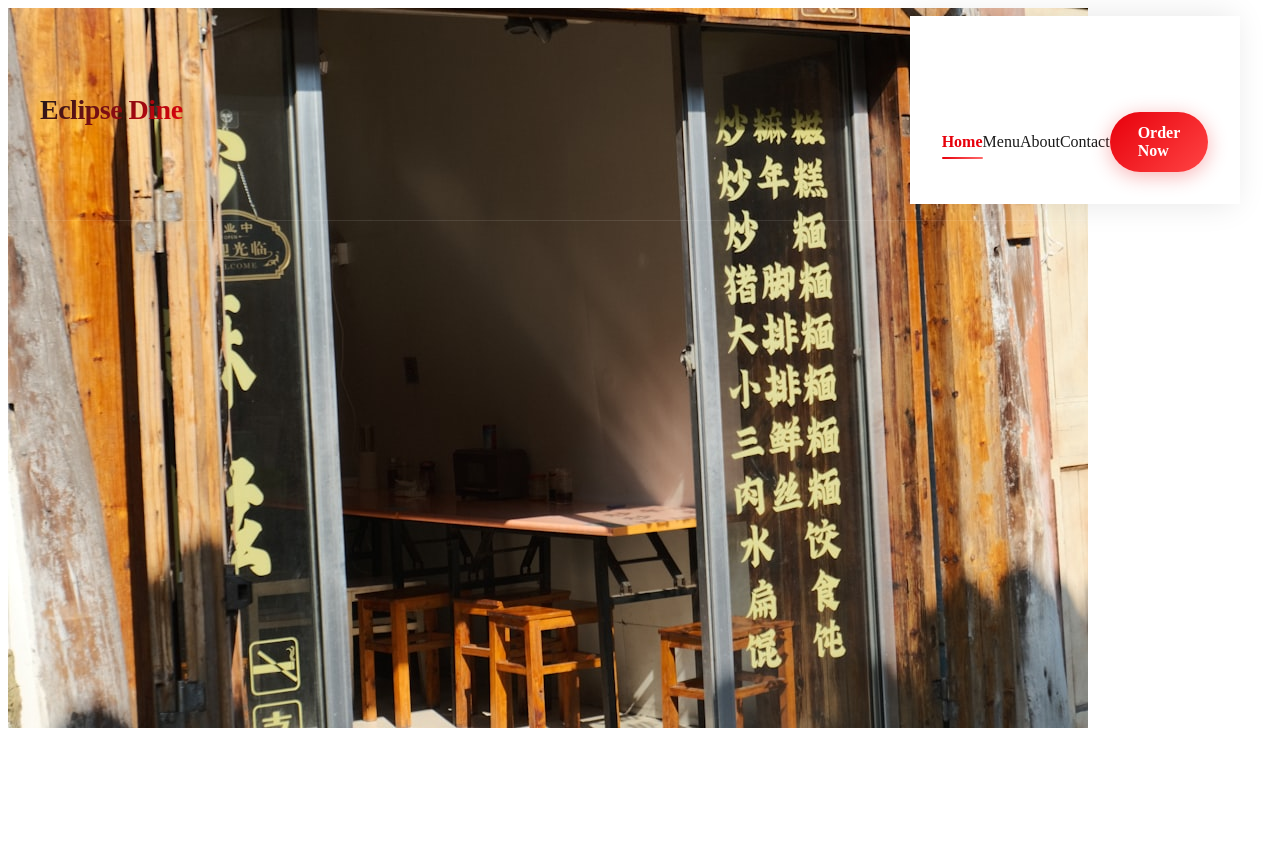
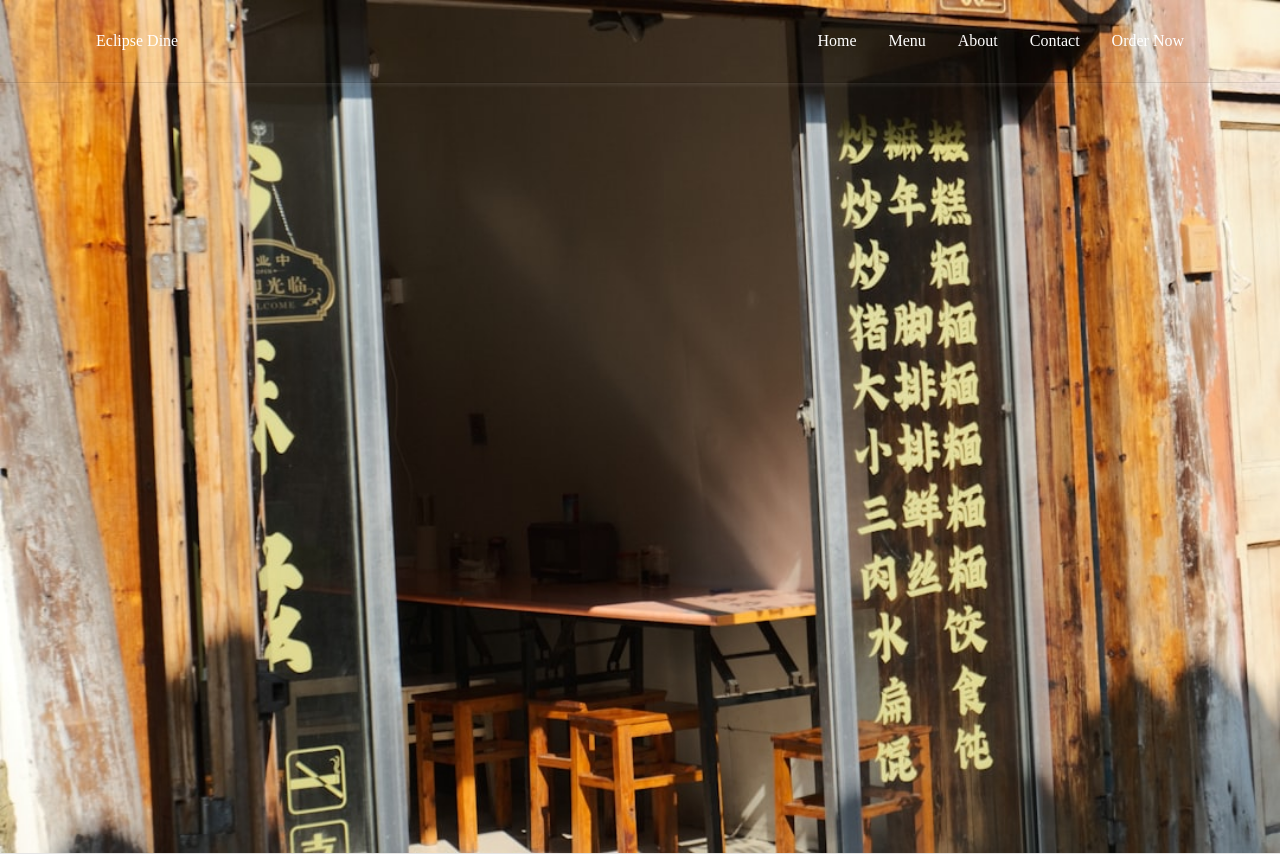
Before and after one commit to Mohammadhasan14/EclipseDine, a React (Vite) app: page / in a window 1280 px wide. Before the commit the page ends 800 px from the top, so only its background shows below. Built offline with nearby package versions, Linux system fonts and the light colour scheme.

Commit message:
changed the desing

```diff
--- a/src/App.tsx
+++ b/src/App.tsx
@@ -6,10 +6,11 @@ function App() {
   return (
     <div className="App">
       <div className="branding-section">
-        <img src="/images/bg-shop-img.jpeg" alt="" className="top-section-bg"/>
+        <img src="/images/bg-shop-img.jpeg" alt="" className="top-section-bg" />
         <Navbar />
-      </div>
-      <div className="content-section">
+        <div className="content-section">
+          <div className="title-badge"></div>
+        </div>
       </div>
     </div>
   )
--- a/src/components/Navbar.tsx
+++ b/src/components/Navbar.tsx
@@ -2,12 +2,10 @@ import { useEffect, useState } from "react";
 
 export default function Navbar() {
   const [scrolled, setScrolled] = useState(false);
-  const [activeLink, setActiveLink] = useState('Home');
-  const [isMobileMenuOpen, setIsMobileMenuOpen] = useState(false);
 
   useEffect(() => {
     const handleScroll = () => {
-      if (window.scrollY > 50) {
+      if (window.scrollY > 20) {
         setScrolled(true);
       } else {
         setScrolled(false);
@@ -18,65 +16,21 @@ export default function Navbar() {
     return () => {
       window.removeEventListener('scroll', handleScroll);
     };
+
   }, []);
 
-  const handleLinkClick = (linkName) => {
-    setActiveLink(linkName);
-    setIsMobileMenuOpen(false);
-  };
-
-  const handleOrderClick = () => {
-    console.log('Order now clicked!');
-    setIsMobileMenuOpen(false);
-  };
-
-  const toggleMobileMenu = () => {
-    setIsMobileMenuOpen(!isMobileMenuOpen);
-  };
-
   return (
-    <>
-      <div className={`navbar-parent ${scrolled ? 'navbar-scrolled' : ''}`}>
-        <div className="navbar-container">
-          <div className="navbar-brand">
-            <div className="navbar-brand-logo">
-              <div className="navbar-brand-name">Eclipse Dine</div>
-            </div>
-            <div className="navbar-mobile-toggle" onClick={toggleMobileMenu}>
-              <span></span>
-              <span></span>
-              <span></span>
-            </div>
-          </div>
-
-          <div className={`navbar-links ${isMobileMenuOpen ? 'navbar-links-open' : ''}`}>
-            {['Home', 'Menu', 'About', 'Contact'].map((link) => (
-              <div
-                key={link}
-                className={`navbar-link ${activeLink === link ? 'active' : ''}`}
-                onClick={() => handleLinkClick(link)}
-              >
-                {link}
-                <div className="navbar-link-underline"></div>
-              </div>
-            ))}
-            <div
-              className="navbar-order-btn"
-              onClick={handleOrderClick}
-            >
-              <span>Order Now</span>
-              <div className="btn-hover-effect"></div>
-            </div>
-          </div>
-        </div>
+    <div className={`navbar-parent ${scrolled ? 'navbar-scrolled' : ''}`}>
+      <div className="navbar-brand-logo">
+        <div className="navbar-brand-name">Eclipse Dine</div>
       </div>
-
-      {isMobileMenuOpen && (
-        <div
-          className="navbar-overlay"
-          onClick={() => setIsMobileMenuOpen(false)}
-        ></div>
-      )}
-    </>
-  );
+      <div className="navbar-links">
+        <div className="navbar-link">Home</div>
+        <div className="navbar-link">Menu</div>
+        <div className="navbar-link">About</div>
+        <div className="navbar-link">Contact</div>
+        <div className="navbar-order-btn">Order Now</div>
+      </div>
+    </div>
+  )
 }
--- a/src/index.css
+++ b/src/index.css
@@ -1,279 +1,78 @@
-html {
-  scroll-behavior: smooth;
+:root {
+    --primary-bg-color: #ffffff;
+    --secondary-bg-color: #e7000b;
+    --primary-text-color: #171717;
+    --secondary-text-color: #525252;
+    --transition: 0.5s ease;
 }
 
-:root {
-  --primary-text-color: #1a1a1a;
-  --secondary-bg-color: #e7000b;
-  --text-light: #666;
-  --bg-light: #f8f9fa;
-  --transition: all 0.3s cubic-bezier(0.4, 0, 0.2, 1);
+* {
+    margin: 0;
+    padding: 0;
+    box-sizing: border-box;
+}
+
+body {
+    background-color: var(--bg-color);
+    font-weight: ui-sans;
+}
+
+.branding-section {
+    position: relative;
+}
+
+.top-section-bg {
+    position: absolute;
+    object-fit: cover;
+    width: 100%;
+    z-index: -1;
+    border-bottom: 1px solid rgba(0, 0, 0, 0.1);
+    box-shadow: 0 2px 4px rgba(243, 242, 242, 0.1);
 }
 
 .navbar-parent {
     position: fixed;
     top: 0;
-  left: 0;
-  right: 0;
-  padding: 1rem 0;
+    width: 100%;
+    padding: 2rem 6rem;
+    display: flex;
+    justify-content: space-between;
+    align-items: center;
+    color: var(--primary-bg-color);
     background-color: transparent;
-  border-bottom: 1px solid rgba(255, 255, 255, 0.1);
-  transition: var(--transition);
-  z-index: 1000;
-  animation: slideDown 0.5s ease-out;
+    border-bottom: 1px solid rgba(0, 0, 0, 0.1);
+    transition: background-color 0.9s ease, backdrop-filter 0.9s ease;
+    backdrop-filter: none;
+    box-shadow: 0 2px 4px rgba(243, 242, 242, 0.1);
 }
 
 .navbar-parent.navbar-scrolled {
-  background-color: rgba(255, 255, 255, 0.98);
-  backdrop-filter: blur(20px) saturate(180%);
-  border-bottom-color: rgba(0, 0, 0, 0.08);
-  box-shadow: 0 4px 30px rgba(0, 0, 0, 0.1);
-  padding: 0.5rem 0;
+    background-color: var(--primary-bg-color);
+    backdrop-filter: blur(10px);
+    color: var(--primary-text-color);
 }
 
-.navbar-container {
-  max-width: 1200px;
-  margin: 0 auto;
-  padding: 0 2rem;
-  display: flex;
-  justify-content: space-between;
-  align-items: center;
-}
-
-.navbar-brand {
-  display: flex;
-  align-items: center;
-  justify-content: space-between;
-  width: 100%;
-}
-
-.navbar-brand-name {
-  font-size: 1.75rem;
-  font-weight: 800;
-  color: var(--primary-text-color);
-  letter-spacing: -0.5px;
-  background: linear-gradient(135deg, var(--primary-text-color), var(--secondary-bg-color));
-  -webkit-background-clip: text;
-  -webkit-text-fill-color: transparent;
-  background-clip: text;
-}
-
-.navbar-mobile-toggle {
-  display: none;
-  flex-direction: column;
-  cursor: pointer;
-  padding: 0.5rem;
-  gap: 4px;
-}
-
-.navbar-mobile-toggle span {
-  width: 25px;
-  height: 3px;
-  background-color: var(--primary-text-color);
+.navbar-link:hover {
+    color: var(--secondary-bg-color);
     transition: var(--transition);
-  transform-origin: center;
 }
 
 .navbar-links {
     display: flex;
     align-items: center;
-  gap: 2.5rem;
-  transition: var(--transition);
+    gap: 2rem;
+    font-size: 16px;
+    font-weight: 400;
 }
 
-.navbar-link {
-  position: relative;
-  font-weight: 500;
-  color: var(--primary-text-color);
-  transition: var(--transition);
-  cursor: pointer;
-  padding: 0.5rem 0;
-  font-size: 1rem;
+a {
+    text-decoration: none;
+    color: inherit;
 }
 
-.navbar-link:hover {
-  color: var(--secondary-bg-color);
-  transform: translateY(-1px);
+.content-section{
+
 }
-
-.navbar-link-underline {
-  position: absolute;
-  bottom: 0;
-  left: 0;
-  width: 0;
-  height: 2px;
-  background: linear-gradient(90deg, var(--secondary-bg-color), #ff6b6b);
-  transition: var(--transition);
-  border-radius: 2px;
+.title-badge {
+    background-color: var(--secondary-bg-color);
 }
-
-.navbar-link:hover .navbar-link-underline {
-  width: 100%;
-}
-
-.navbar-link.active {
-  color: var(--secondary-bg-color);
-  font-weight: 600;
-}
-
-.navbar-link.active .navbar-link-underline {
-  width: 100%;
-}
-
-.navbar-order-btn {
-  position: relative;
-  background: linear-gradient(135deg, var(--secondary-bg-color), #ff4444);
-  color: white;
-  padding: 0.75rem 1.75rem;
-  border-radius: 50px;
-  font-weight: 600;
-  cursor: pointer;
-  transition: var(--transition);
-  border: none;
-  box-shadow: 0 4px 20px rgba(231, 0, 11, 0.3);
-  overflow: hidden;
-}
-
-.navbar-order-btn:hover {
-  transform: translateY(-2px);
-  box-shadow: 0 8px 25px rgba(231, 0, 11, 0.4);
-}
-
-.navbar-order-btn:active {
-  transform: translateY(0);
-}
-
-.btn-hover-effect {
-  position: absolute;
-  top: 0;
-  left: -100%;
-  width: 100%;
-  height: 100%;
-  background: linear-gradient(90deg, transparent, rgba(255, 255, 255, 0.3), transparent);
-  transition: left 0.6s ease;
-}
-
-.navbar-order-btn:hover .btn-hover-effect {
-  left: 100%;
-}
-
-.navbar-overlay {
-  position: fixed;
-  top: 0;
-  left: 0;
-  right: 0;
-  bottom: 0;
-  background-color: rgba(0, 0, 0, 0.5);
-  z-index: 999;
-  display: none;
-}
-
-@media (max-width: 768px) {
-  .navbar-container {
-    padding: 0 1.5rem;
-  }
-
-  .navbar-mobile-toggle {
-    display: flex;
-  }
-
-  .navbar-links {
-    position: fixed;
-    top: 0;
-    right: -100%;
-    width: 280px;
-    height: 100vh;
-    background: white;
-    flex-direction: column;
-    justify-content: flex-start;
-    align-items: flex-start;
-    padding: 6rem 2rem 2rem;
-    gap: 0;
-    box-shadow: -5px 0 30px rgba(0, 0, 0, 0.1);
-    transition: right 0.3s ease-in-out;
-    z-index: 1001;
-  }
-
-  .navbar-links-open {
-    right: 0;
-  }
-
-  .navbar-link {
-    width: 100%;
-    padding: 1rem 0;
-    border-bottom: 1px solid rgba(0, 0, 0, 0.1);
-    font-size: 1.1rem;
-  }
-
-  .navbar-link:last-of-type {
-    border-bottom: none;
-  }
-
-  .navbar-order-btn {
-    margin-top: 1rem;
-    width: 100%;
-    text-align: center;
-    padding: 1rem 2rem;
-  }
-
-  .navbar-overlay {
-    display: block;
-  }
-
-  .navbar-brand-name {
-    font-size: 1.5rem;
-  }
-
-  .navbar-mobile-toggle.active span:nth-child(1) {
-    transform: rotate(45deg) translate(6px, 6px);
-  }
-
-  .navbar-mobile-toggle.active span:nth-child(2) {
-    opacity: 0;
-  }
-
-  .navbar-mobile-toggle.active span:nth-child(3) {
-    transform: rotate(-45deg) translate(6px, -6px);
-  }
-}
-
-@media (max-width: 480px) {
-  .navbar-container {
-    padding: 0 1rem;
-  }
-
-  .navbar-links {
-    width: 100%;
-    right: -100%;
-  }
-
-  .navbar-links-open {
-    right: 0;
-  }
-}
-
-@keyframes slideDown {
-  from {
-    transform: translateY(-100%);
-    opacity: 0;
-  }
-  to {
-    transform: translateY(0);
-    opacity: 1;
-  }
-}
-
-@keyframes fadeIn {
-  from {
-    opacity: 0;
-    transform: translateY(-10px);
-  }
-  to {
-    opacity: 1;
-    transform: translateY(0);
-  }
-}
-
-.navbar-link {
-  animation: fadeIn 0.5s ease-out;
-}
```
Lines whose indentation alone changed are shown as unchanged.
